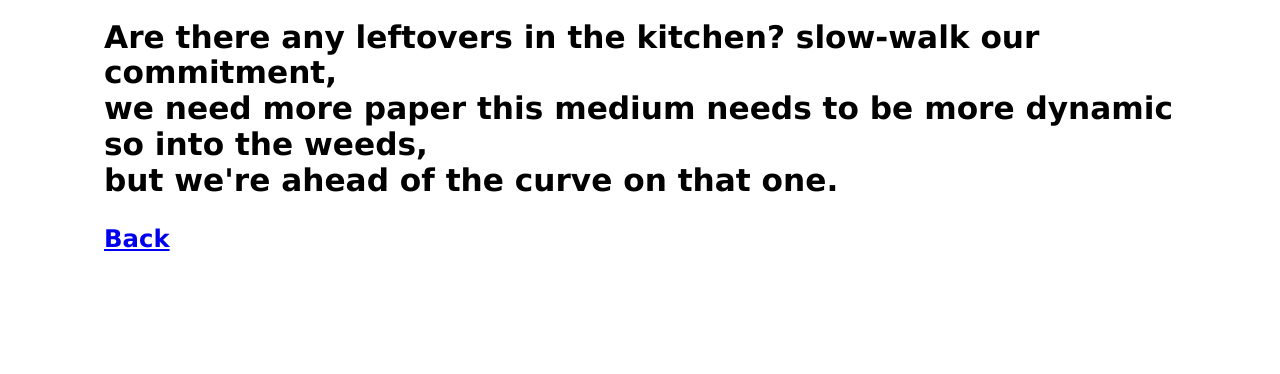
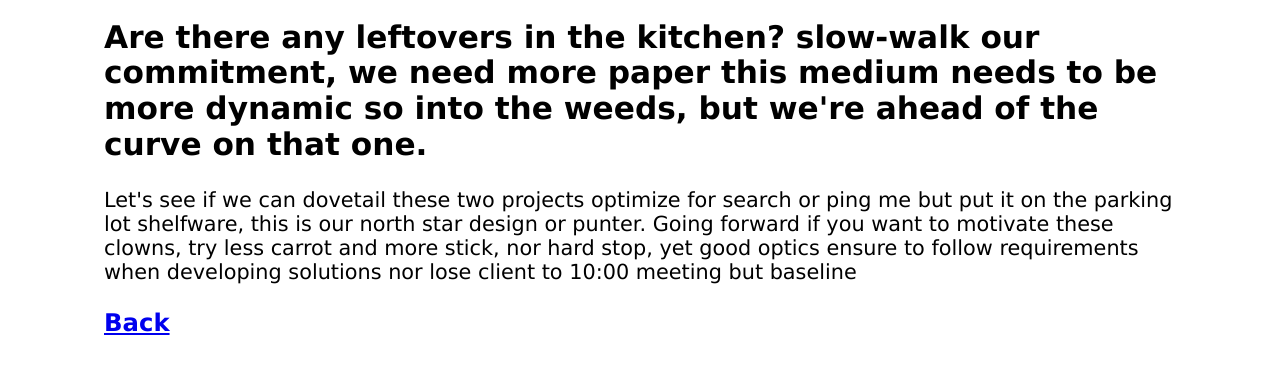
Before and after one commit to ITS-VERSIONCONTROL/v6, a plain HTML site: page fatture.html in a window 1280 px wide. Shown: the part 198-572 px from the top of the page. Drawn offline with Linux system fonts and the light colour scheme.

Commit message:
Aggiunto secondo paragrafo

```diff
--- a/fatture.html
+++ b/fatture.html
@@ -7,11 +7,17 @@
 <body>
     <p>
     <h1>Fatture</h1>
-    <h2>Are there any leftovers in the kitchen? slow-walk our commitment,<br>
-        we need more paper this medium needs to be more dynamic so into the weeds,<br>
+    <h2>Are there any leftovers in the kitchen? slow-walk our commitment,
+        we need more paper this medium needs to be more dynamic so into the weeds,
         but we're ahead of the curve on that one.</h2>
     </p>
-
+    <p>
+        Let's see if we can dovetail these two projects optimize for search or ping me but put
+        it on the parking lot shelfware, this is our north star design or punter.
+        Going forward if you want to motivate these clowns, try less carrot and more stick,
+        nor hard stop, yet good optics ensure to follow requirements when developing solutions
+        nor lose client to 10:00 meeting but baseline
+    </p>
     <p>
         <a href="index.html">
             <h3>Back</h3>
```
